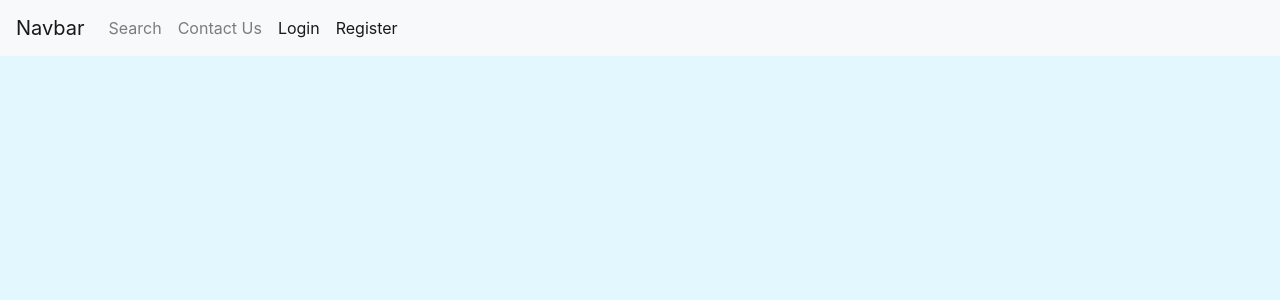
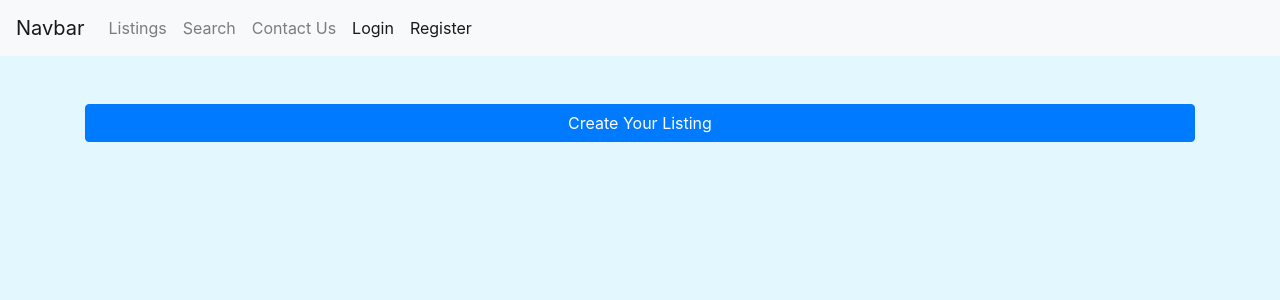
Before and after one commit to Code-Institute-Submissions/liuzhenxin2-vroom-, a Flask app: page /all_listings in a window 1280 px wide. Shown: the top 300 px of the page. Run offline with Flask 2, Linux system fonts and the light colour scheme; data that the repository does not hold is empty; some libraries are stand-ins or nearby versions.

Commit message:
added navigation buttons on all pages

```diff
--- a/app.py
+++ b/app.py
@@ -142,7 +142,7 @@ def process_login():
 def logout():
     flask_login.logout_user()
     flash('Logged out', 'success')
-    return redirect(url_for('login'))
+    return redirect(url_for('home'))
 
 # Main page route
 
--- a/templates/all_listings.template.html
+++ b/templates/all_listings.template.html
@@ -1,6 +1,9 @@
 {% extends "base.template.html" %}
 
 {% block content %}
+<div>
+    <a href="{{url_for('show_create')}}" class="btn btn-primary mb-5 w-100">Create Your Listing</a>
+</div>
 <div class="row row-cols-1 row-cols-md-3 d-flex justify-content-around align-items-start">
 {% for each_listing in listings %}
         <div class="card" style= "margin: 2%; border: 2px white solid; box-shadow: 5px 5px;">
@@ -51,7 +54,7 @@
         <div class="card-body">
             <h5 class="card-title">Sold By:</h5>
             <ul class="list-group list-group-flush">
-            <li class="list-group-item"><a href="{{url_for('show_seller_listings', seller_id=each_listing.seller_id)}}">{{each_listing.seller_name}}</a></li>
+            <li class="list-group-item"><a href="{{url_for('show_seller_listings', seller_id=each_listing.seller_id)}}" class="btn btn-warning w-100">{{each_listing.seller_name}}</a></li>
             </ul>
             <div id="accordion_{{each_listing._id}}">
             <div class="card">
--- a/templates/base.template.html
+++ b/templates/base.template.html
@@ -50,10 +50,13 @@
       </button>
       <div class="collapse navbar-collapse" id="navbarNav">
         <ul class="navbar-nav">
-          <li class="nav-item active" {% if not current_user.is_authenticated %}hidden{%endif%}>
+          <li class="nav-item" {% if not current_user.is_authenticated %}hidden{%endif%}>
             <a class="nav-link" href="{{url_for('show_my_listings', seller_id=current_user.account_id)}}"
               >My Store</a
             >
+          </li>
+          <li class="nav-item">
+            <a class="nav-link" href="{{url_for('show_all_listings')}}">Listings</a>
           </li>
           <li class="nav-item">
             <a class="nav-link" href="{{url_for('search')}}">Search</a>
--- a/templates/create_listing.template.html
+++ b/templates/create_listing.template.html
@@ -11,7 +11,8 @@
 
     {% include "all_create_listing.template.html" %}
 
-    <input type="submit" value="Create" class="btn btn-primary form-control mt-3 mb-5 w-100">
+    <input type="submit" value="Create" class="btn btn-primary form-control mt-3 w-100">
+    <a href="{{url_for('show_all_listings')}}" value="Cancel" class="btn btn-danger form-control mt-3 mb-5 w-100">Cancel</a>
 {%endwith%}
 </form>
 {%endblock%}
--- a/templates/my_listings.template.html
+++ b/templates/my_listings.template.html
@@ -91,8 +91,8 @@
             </div>
             </div>
         </div>
-        <a href="{{url_for('show_update', listing_id=each_listing._id)}}" class="btn btn-primary mt-2">Update</a>
-        <a href="{{url_for('show_delete_listing', listing_id=each_listing._id)}}" class="btn btn-danger mt-2">Delete</a>
+        <a href="{{url_for('show_update', listing_id=each_listing._id)}}" class="btn btn-primary w-100 mt-3">Update</a>
+        <a href="{{url_for('show_delete_listing', listing_id=each_listing._id)}}" class="btn btn-danger w-100 mt-3">Delete</a>
         </div>
 
         </div>
--- a/templates/search.template.html
+++ b/templates/search.template.html
@@ -31,7 +31,8 @@
         value="{{car_seller_name}}"
         placeholder="Enter seller name"
     />
-  <input type="submit" value="Search" class="btn btn-primary mt-3 mb-5 w-100" />
+  <input type="submit" value="Search" class="btn btn-primary mt-3 w-100" />
+  <a href="{{url_for('show_all_listings')}}" value="Cancel" class="btn btn-danger form-control mt-3 mb-5 w-100">Cancel</a>
 </form>
     <nav>
         <ul class="pagination d-flex justify-content-center">
--- a/templates/seller_listings.template.html
+++ b/templates/seller_listings.template.html
@@ -1,6 +1,10 @@
 {% extends "base.template.html" %}
 
 {% block content %}
+<div>
+<a href="{{url_for('show_all_listings')}}" class="btn btn-primary w-100 mb-5">Back to all listings</a>
+</div>
+
 <div class="row row-cols-1 row-cols-md-3 d-flex justify-content-around align-items-start">
 {% for each_listing in listings %}
         <div class="card" style= "margin: 2%; border: 2px white solid; box-shadow: 5px 5px;">
--- a/templates/update_listing.template.html
+++ b/templates/update_listing.template.html
@@ -9,7 +9,8 @@
     {%set previous_values=listing.car %}
     {% include 'all_create_listing.template.html' %}
 {%endwith%}
-<input type="submit" value="Update" class="btn btn-primary mt-2"/>
+<input type="submit" value="Update" class="btn btn-primary mt-3 w-100"/>
+<a href="{{url_for('show_my_listings', seller_id=current_user.account_id)}}" class="btn btn-danger w-100 mt-3 mb-5">Cancel</a>
 </form>
 
 {% endblock %}
```
